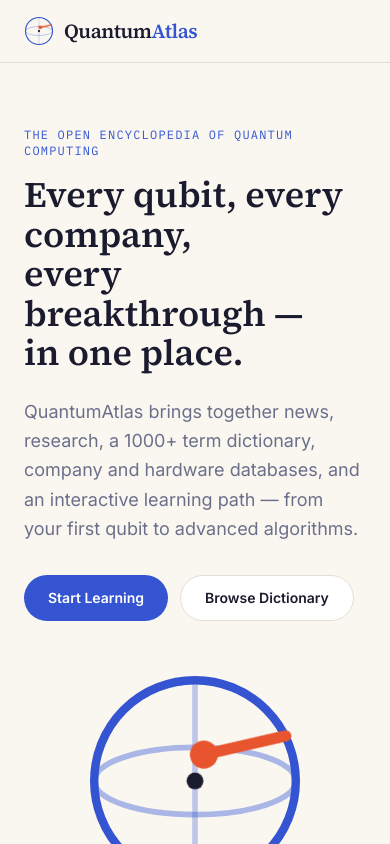
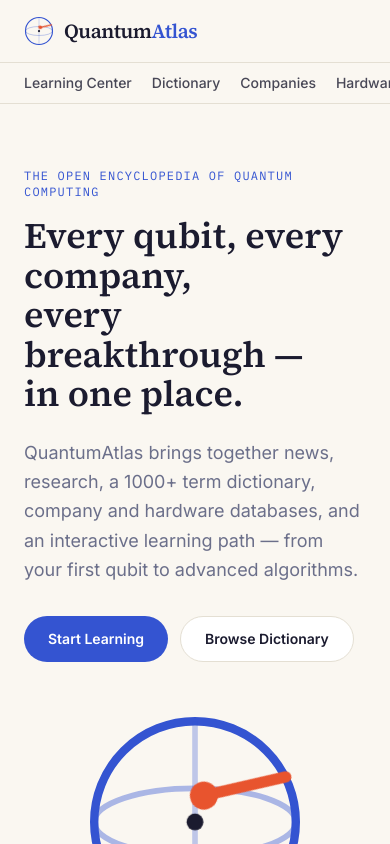
Before and after one commit to goalandpriority-ui/quantum-atlas, a Next.js app: page / in a window 390 px wide. Shown: the top 844 px of the page. Built offline with nearby package versions, Linux system fonts and the light colour scheme.

Commit message:
Update Header.tsx

```diff
--- a/components/Header.tsx
+++ b/components/Header.tsx
@@ -6,8 +6,11 @@ const nav = [
   { href: "/dictionary", label: "Dictionary" },
   { href: "/companies", label: "Companies" },
   { href: "/hardware", label: "Hardware" },
+  { href: "/timeline", label: "Timeline" },
   { href: "/quantum-vs-classical", label: "Quantum vs Classical" },
+  { href: "/future", label: "Future" },
   { href: "/news", label: "News" },
+  { href: "/courses", label: "Courses" },
   { href: "/tools", label: "Tools" },
 ];
 
@@ -22,12 +25,12 @@ export default function Header() {
           </span>
         </Link>
 
-        <nav className="hidden md:flex items-center gap-7 text-sm font-medium text-ink/80">
+        <nav className="hidden md:flex items-center gap-6 text-sm font-medium text-ink/80 overflow-x-auto scrollbar-none">
           {nav.map((item) => (
             <Link
               key={item.href}
               href={item.href}
-              className="hover:text-quantum transition-colors"
+              className="hover:text-quantum transition-colors whitespace-nowrap shrink-0"
             >
               {item.label}
             </Link>
@@ -36,11 +39,26 @@ export default function Header() {
 
         <Link
           href="/dictionary"
-          className="hidden sm:inline-flex items-center rounded-full border border-line bg-surface px-4 py-2 text-sm font-medium text-ink/70 hover:border-quantum hover:text-quantum transition-colors"
+          className="hidden sm:inline-flex items-center rounded-full border border-line bg-surface px-4 py-2 text-sm font-medium text-ink/70 hover:border-quantum hover:text-quantum transition-colors shrink-0"
         >
           Search |ψ⟩
         </Link>
       </div>
+
+      {/* Mobile nav - horizontal scroll */}
+      <div className="md:hidden border-t border-line">
+        <nav className="max-w-content mx-auto px-6 py-2.5 flex items-center gap-5 text-sm font-medium text-ink/80 overflow-x-auto scrollbar-none">
+          {nav.map((item) => (
+            <Link
+              key={item.href}
+              href={item.href}
+              className="hover:text-quantum transition-colors whitespace-nowrap shrink-0"
+            >
+              {item.label}
+            </Link>
+          ))}
+        </nav>
+      </div>
     </header>
   );
 }
```
